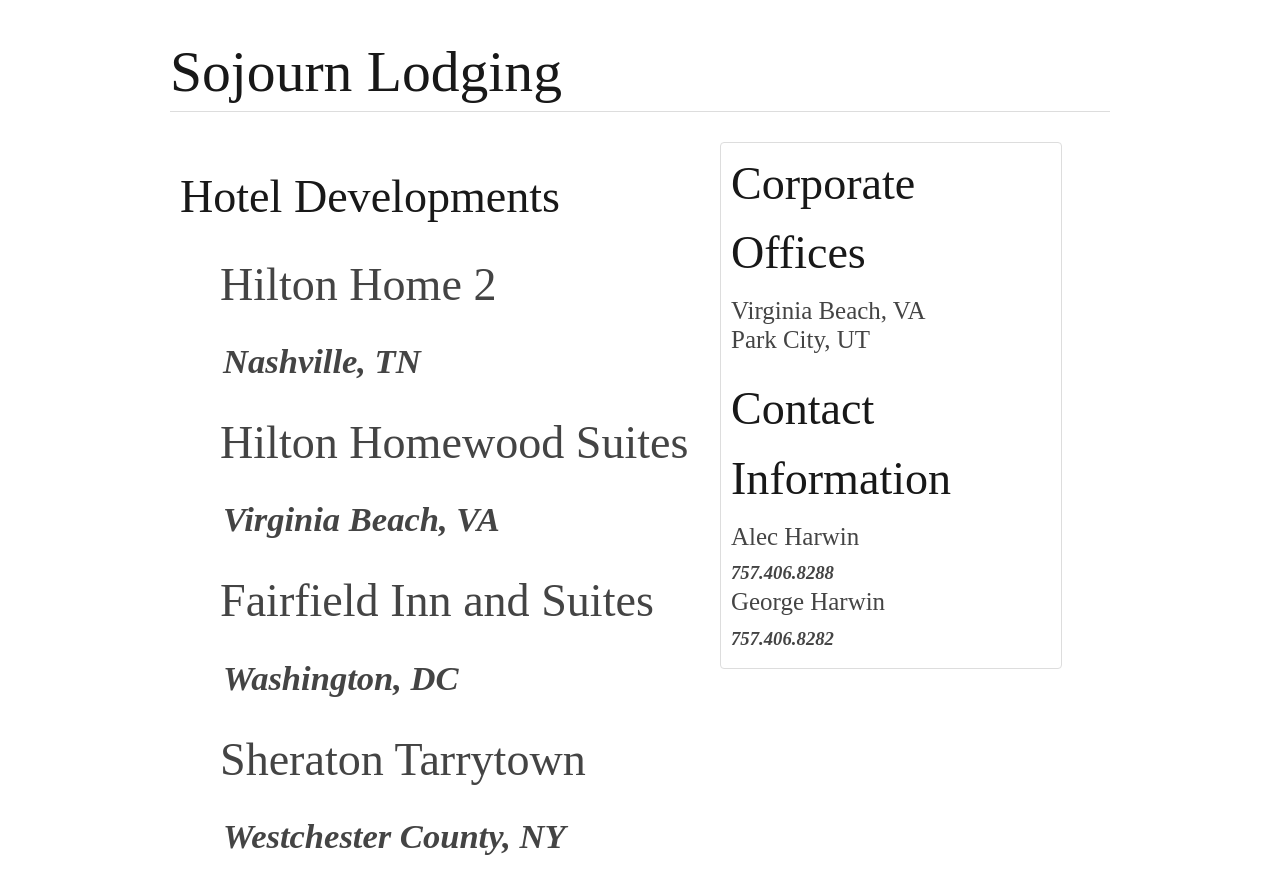
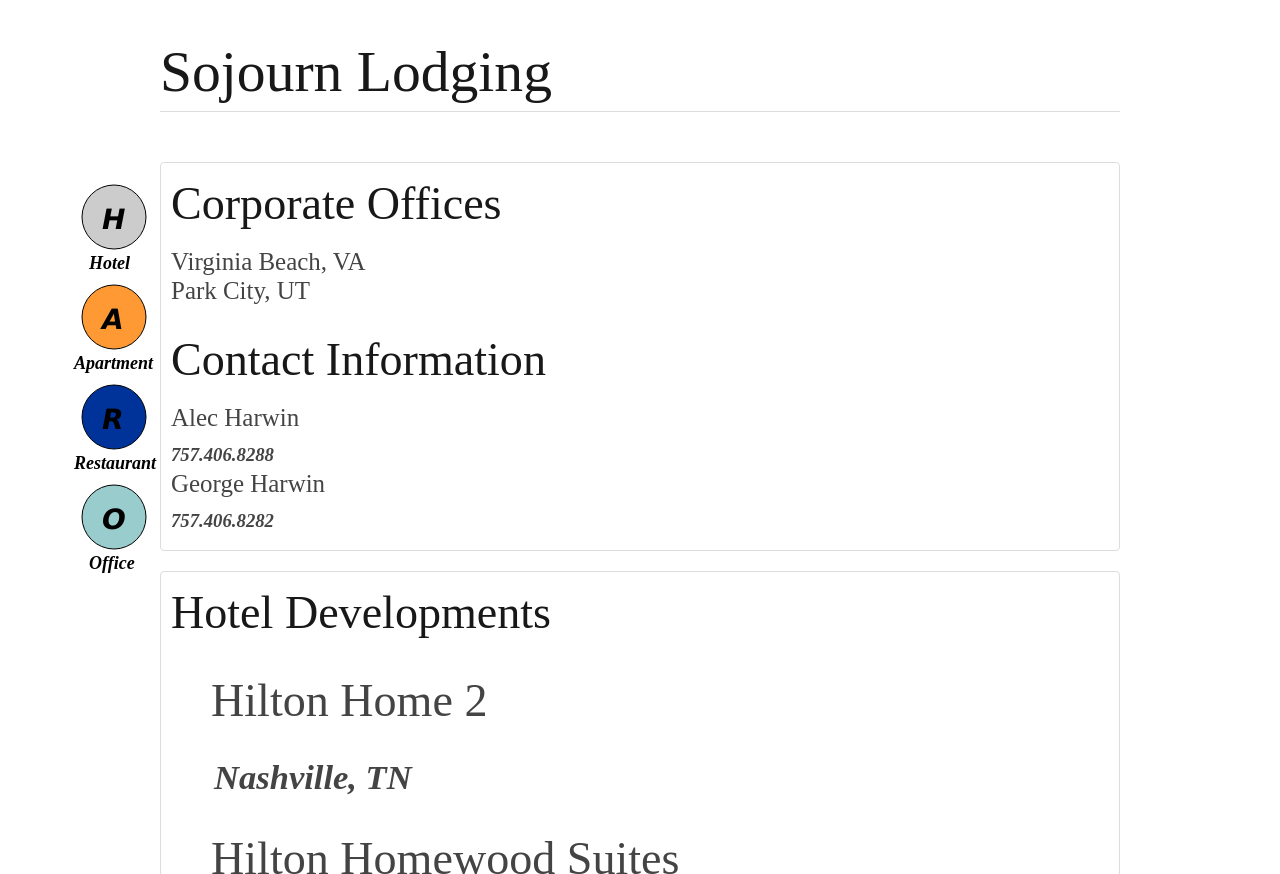
Before and after one commit to taylorharwin/sojourn_lodging, a website: page index.html in a window 1280 px wide. Shown: the top 874 px of the page. Drawn offline with Linux system fonts and the light colour scheme; a web font is replaced by a local one.

Commit message:
adds navigation

```diff
--- a/index.html
+++ b/index.html
@@ -9,24 +9,73 @@
     <link rel="stylesheet" href="styles.css" />
     <title>Sojourn Lodging</title>
 </head>
+<body>
 
-<body>
     <div class="container">
-
-
-        <div class="sixteen columns">
-            <h1>Sojourn Lodging</h1>
+        <span class="navigation">
+                <svg height="100" width="100">
+                    <g>
+                    <circle cx="50" cy="33" r="32" stroke="black" stroke-width="1" fill="#CCCCCC" />
+                    <text x="38" y="45" font-family="Verdana" font-size="28" fill="black" > H </text>
+                    <text x="25" y="85" font-size="18">
+                        Hotel
+                    </text>
+                    </g>
+                </svg>
+                <svg height="100" width="100">
+                    <g>
+                    <circle cx="50" cy="33" r="32" stroke="black" stroke-width="1" fill="#FF9933" />
+                    <text x="38" y="45" font-family="Verdana" font-size="28" fill="black" > A </text>
+                    <text x="10" y="85" font-size="18">
+                        Apartment
+                    </text>
+                    </g>
+                </svg>
+                <svg height="100" width="100">
+                    <g>
+                    <circle cx="50" cy="33" r="32" stroke="black" stroke-width="1" fill="#003399" />
+                    <text x="38" y="45" font-family="Verdana" font-size="28" fill="black" > R </text>
+                    <text x="10" y="85" font-size="18">
+                        Restaurant
+                    </text>
+                    </g>
+                </svg>
+                <svg height="100" width="100">
+                    <g>
+                    <circle cx="50" cy="33" r="32" stroke="black" stroke-width="1" fill="#99CCCC" />
+                    <text x="38" y="45" font-family="Verdana" font-size="28" fill="black" > O </text>
+                    <text x="25" y="85" font-size="18">
+                        Office
+                    </text>
+                    </g>
+                </svg>
+            </span>
+        <div class="row">
+            <h1>Sojourn Lodging
+            </h1>
             <hr>
         </div>
 
+        <div class="row card">
 
+                <div class="cardtext">
+                    <section>
+                        <h3>Corporate Offices</h3>
+                        <div class='location'>Virginia Beach, VA</div>
+                        <div class='location'>Park City, UT</div>
+                    </section>
+                    <section>
+                        <h3>Contact Information</h3>
+                        <div class='name'>Alec Harwin <span>757.406.8288</span>
+                        </div>
+                        <div class='name'>George Harwin <span>757.406.8282</span>
+                        </div>
+                    </section>
+                </div>
 
-        <div class="sixteen columns">
-
-
-            <div class="nine columns">
-
-                <section class="properties">
+            </div>
+        <div class="row card">
+                <section class="properties cardtext">
                     <h3> Hotel Developments </h3>
                     <ul>
 
@@ -64,13 +113,11 @@
                         </li>
                         <li>Comfort Inn and Suites <span>Pensacola, FL</span>
                         </li>
-
-
                     </ul>
-
                 </section>
-                <hr>
-                <section class="properties">
+        </div>
+        <div class="row card">
+                <section class="properties cardtext">
                     <h3>Apartment Developements
                     </h3>
                     <ul>
@@ -79,10 +126,10 @@
                         <li>Central Ninth Lofts in Downtown Salt Lake City <span>Coming Soon</span>
                         </li>
                     </ul>
-
                 </section>
-                <hr>
-                <section class="properties">
+        </div>
+        <div class="row card">
+                <section class="properties cardtext">
                     <h3>Restaurant Developments</h3>
                     <ul>
                         <li>Cracker Barrel <span>Sterling, VA, Washington Dulles Airport</span>
@@ -90,8 +137,9 @@
                     </ul>
 
                 </section>
-                <hr>
-                <section class="properties">
+        </div>
+        <div class="row card">
+                <section class="properties cardtext">
                     <h3>Office Developments</h3>
                     <ul>
                         <li>Carothers Office Park <span>Nashville, TN</span></li>
@@ -100,32 +148,8 @@
                         <li>Eden Way Business Park <span>Chesapeake, VA</span></li>
                         <li>Patriot Park Business Center at New Town  <span>Williamsburg, VA</span></li>
                     </ul>
-
                 </section>
-            </div>
-
-            <div class="six columns card">
-
-                <div class="cardtext">
-                    <section>
-                        <h3>Corporate Offices</h3>
-                        <div class='location'>Virginia Beach, VA</div>
-                        <div class='location'>Park City, UT</div>
-                    </section>
-                    <section>
-                        <h3>Contact Information</h3>
-                        <div class='name'>Alec Harwin <span>757.406.8288</span>
-                        </div>
-                        <div class='name'>George Harwin <span>757.406.8282</span>
-                        </div>
-                    </section>
-                </div>
-
-            </div>
-
         </div>
-
-
     </div>
 </body>
 
--- a/styles.css
+++ b/styles.css
@@ -7,9 +7,6 @@
     font-weight: bold;
     padding-left: 3px;
     font-style: italic;
-    }
-    .container .six.columns {
-        width: 340px;
     }
 }
 
@@ -35,13 +32,18 @@
         font-style: italic;
         font-weight: bold;
     }
+
+svg {
+    display:block
+}
 .container .six.columns {
     max-width: 100%;
 
     }
 .myheader {
     position: fixed;
-    height: 70px;
+    display: inline-block;
+    height: auto;
     left: 20px;
     top: 0px;
     width: 100%;
@@ -52,6 +54,13 @@
 }
 .mycontainer {
     margin-top: 130px;
+}
+.navigation {
+    height: auto;
+    position: fixed;
+    left: 5%;
+    top: 22%;
+    display: inline-block;
 }
 .card {
     border: 1px solid;
```
Also changed, not shown: 1 other file.
